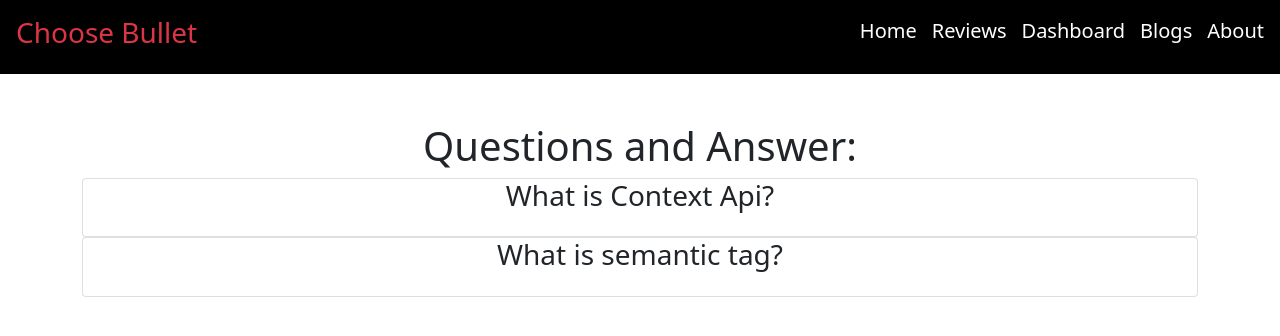
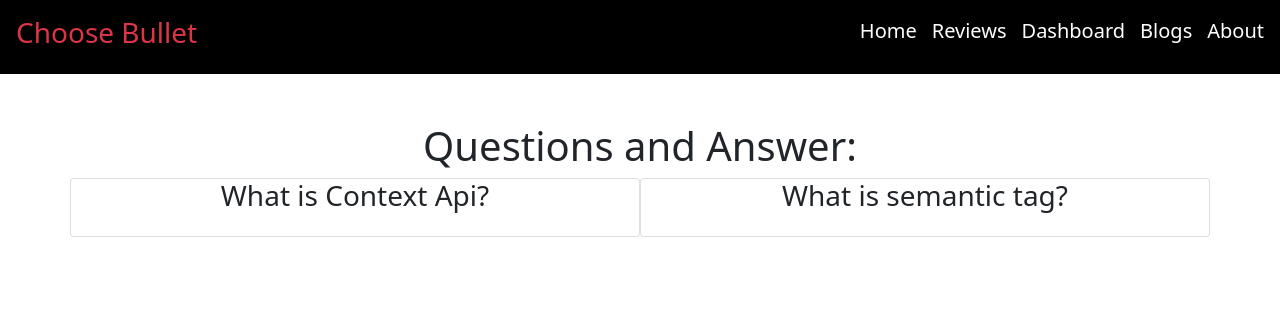
Before and after one commit to MD-ARIF-UDDIN/product-analysis-website, a React (Create React App) app: page /blogs in a window 1280 px wide. Shown: the top 336 px of the page. Built offline with nearby package versions, Linux system fonts and the light colour scheme.

Commit message:
added dashboard section

```diff
--- a/src/Components/About/About.js
+++ b/src/Components/About/About.js
@@ -3,7 +3,8 @@ import React from "react";
 const About = () => {
   return (
     <div>
-      <h1>Royal Enfield Bullet</h1>
+      <img src="https://vectorlogoseek.com/wp-content/uploads/2018/12/royal-enfield-vector-logo.png" alt="" />
+      <p>&copy;All rights reserved by royal enfield</p>
     </div>
   );
 };
--- a/src/Components/Blogs/Blogs.js
+++ b/src/Components/Blogs/Blogs.js
@@ -3,18 +3,16 @@ import React from "react";
 const Blogs = () => {
   return (
     <div className="mt-5 container">
-        <h1>Questions and Answer:</h1>
-      <div className="card">
-        <h3>What is Context Api?</h3>
-        <p>
-
-        </p>
-      </div>
-      <div className="card">
+      <h1>Questions and Answer:</h1>
+      <div className="row ">
+        <div className="card col">
+          <h3>What is Context Api?</h3>
+          <p></p>
+        </div>
+        <div className="card col">
           <h3>What is semantic tag?</h3>
-          <p>
-
-          </p>
+          <p></p>
+        </div>
       </div>
     </div>
   );
--- a/src/Components/Reviews/Reviews.css
+++ b/src/Components/Reviews/Reviews.css
@@ -1,4 +1,4 @@
 .review-container{
-display:grid;
-grid-template-columns: repeat(3,1fr);
+    display:grid;
+    grid-template-columns: repeat(3,1fr);
 }
```
